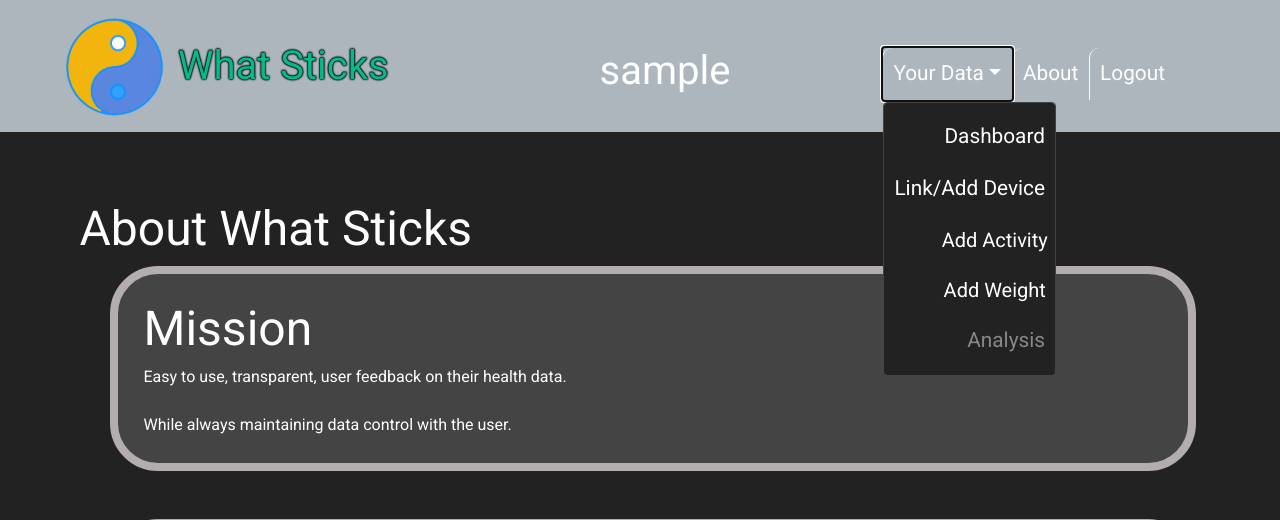
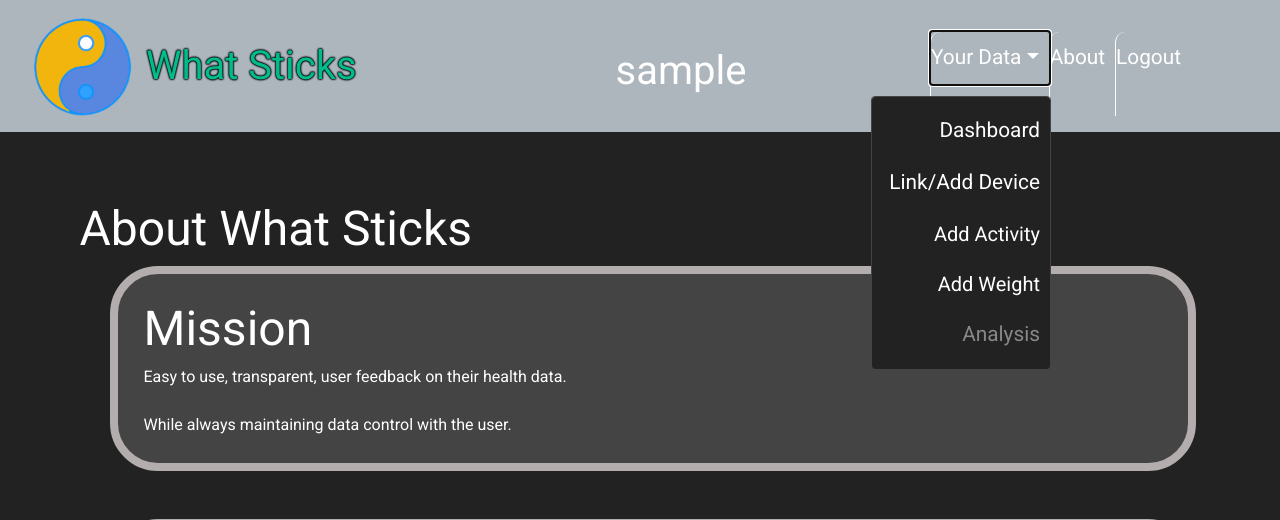
Before and after one commit to costa-rica/whatSticksWebApp03, a Flask app: page /about in a window 1280 px wide, after a click on "Your Data". Shown: the top 520 px of the page. Run offline with Flask 2, Linux system fonts and the light colour scheme; the visitor is signed in with stand-in values (Sample User, id 1); data comes from the database, SQL or seed files in the repository; parts of the project's set-up code (start-up, migrations or seed data) failed here and were passed over; some libraries are stand-ins or nearby versions.

Commit message:
updates to nav, dashboard and analysis pages for responsive pages

```diff
--- a/whatSticksWebApp/main/utilsChartsDash.py
+++ b/whatSticksWebApp/main/utilsChartsDash.py
@@ -97,7 +97,7 @@ def polar_bar_chart_dash():
          height=400,
         #  width=800,
          sizing_mode='stretch_width',
-         toolbar_location=None,
+         toolbar_location=None, tools="",
         y_range=(0,chart_max_height),
         # sizing_mode = 'stretch_both', tools = 'pan', id = "blue_fig"
         )
--- a/whatSticksWebApp/static/main.scss
+++ b/whatSticksWebApp/static/main.scss
@@ -68,12 +45,12 @@ body {
     nav{
         position: fixed;
         z-index: 999;
-        width: 25%;
+        width: 40%;
         right: 0;
         top: 0;
         background: #20272E;
         height: 100vh;
-        padding: 1em;
+        margin-left: 0;
         .ul_primary{
             margin-top:5em;
             list-style-type: none;
@@ -83,24 +60,21 @@ body {
                 color: white;
                 text-decoration: none;
                 display: block;
-                padding: .5em;
+                padding: .5em 10px .5em 0;
+                // margin-right:10px;
                 font-size: 1.3em;
                 text-align: right;
-                &:hover {
-                    font-weight: bold;
+                &:hover {font-weight: bold;}
             }
+            .grey_background{color: $gray-600;}
+            .dropdown-menu{
+                margin:0 0 0 -20%;
             }
-            .grey_background{
-                color: $gray-600;
-            }
-
         }
         .button_link{
             background: $gray-900;
-            // opacity: 0;
             border: none;
-            // padding: 0!important;
-            padding: 10px 0 10px 50px;
+            padding: 10px 10px 10px 50px;
             width:100%;
             /*optional*/
             // font-family: arial, sans-serif;
@@ -109,21 +83,19 @@ body {
             text-decoration: none;
             cursor: pointer;
             float:inline-end;
-            // margin-right:10px;
             font-size:20px;
+            text-align: right;
         }
         .button_link:hover{
             background: $blue;
         }
-
+        // .wsh_items_alignment{float:right}
     }
     .mobile-menu-exit{
         float: right;
         margin: .5em;
         cursor: pointer;
-
     }
-
 }
 
 .wider_input_login{
@@ -455,18 +422,48 @@ section.About {
 }
 .sectionWriting {padding:1em; /*background-color:rgb(180, 180, 0)*/}
 
-//Fro screen wider than 450
-@media only screen and (min-width: 570){
+//Fro screen wider than 570px
+@media only screen and (min-width: 570px){
     /*NavBar*/
     .custom_container{
-        // display: flex;
-        // width:90%;
-        // margin:0 0 0 2.5%;
-
         .custom_link{
-            text-decoration: none;
+            img, span {
                 display: inline-block;
-            white-space: nowrap;
+                vertical-align: middle;
+                }
+            span {
+                // background-color: red;
+                font-size:30pt;
+                padding-left: 10px;
+                text-shadow: 0 0 2px black, 0 0 2px black, 0 0 2px black, 0 0 2px black;
+            }
+        }
+        nav{
+            width: 35%;
+            .li_primary{
+                .dropdown-menu{
+                    margin:0 0 0 -5%;
+                }
+            }
+        }
+    }
+}
+//For Screen wider than 768
+@include media-breakpoint-up(md) {
+    section.dashboard {
+        .timeline_records_div{
+            height: 620px;
+        }
+    }
+    section.for_scientists {
+        .timeline_records_div{
+            height: 620px;
+        }
+    }
+    .navbar .custom_container{
+        display: grid;
+        grid-template-columns: 250px auto 350px;
+        .custom_link{
             img, span {
                 display: inline-block;
                 vertical-align: middle;
@@ -476,127 +473,16 @@ section.About {
                 padding-left: 10px;
                 text-shadow: 0 0 2px black, 0 0 2px black, 0 0 2px black, 0 0 2px black;
             }
-            .custom_logo_nav{
-            width:100px;
-            }
-        }
-
-
-        // .navBarLocation{
-        //     float: right;
-        // }
-        .middle_nav_div{
-            display: table;
-            margin: auto;
-
-            h2{
-                margin:0 0 -10px 0;
-            }
-            small{
-                margin:0;
-            }
-        }
-        // nav {display: none;}
-        .mobile-menu{
-            position: absolute;
-            cursor: pointer;
-            right:55px;
-            top: 30px;
-            height: 30%;
-        }
-        nav.menu-btn{display:block;}
-        nav{
-            position: fixed;
-            z-index: 999;
-            width: 25%;
-            right: 0;
-            top: 0;
-            background: #20272E;
-            height: 100vh;
-            padding: 1em;
-            .ul_primary{
-                margin-top:5em;
-                list-style-type: none;
-            }
-            .li_primary{
-                a{
-                    color: white;
-                    text-decoration: none;
-                    display: block;
-                    padding: .5em;
-                    font-size: 1.3em;
-                    text-align: right;
-                    &:hover {
-                        font-weight: bold;
-                    }
-                }
-                .grey_background{
-                    color: $gray-600;
-                }
-
-            }
-            .button_link{
-                background: $gray-900;
-                // opacity: 0;
-                border: none;
-                // padding: 0!important;
-                padding: 10px 0 10px 50px;
-                width:100%;
-                /*optional*/
-                // font-family: arial, sans-serif;
-                /*input has OS specific font-family*/
-                color: $white;
-                text-decoration: none;
-                cursor: pointer;
-                float:inline-end;
-                // margin-right:10px;
-                font-size:20px;
-            }
-            .button_link:hover{
-                background: $blue;
-            }
-
-        }
-        .mobile-menu-exit{
-            float: right;
-            margin: .5em;
-            cursor: pointer;
-
-        }
-
-    }
-}
-//For Screen wider than 768
-@include media-breakpoint-up(md) {
-
-
-    .navbar .custom_container{
-        display: grid;
-        grid-template-columns: 250px auto 350px;
-        width:90%;
-        margin:0 0 0 5%;
-        // padding: 0 5% 0 0;
-        // .text_center{
-        // .nowrap_container{
-        //     overflow: auto;
-        //     white-space: nowrap;
-        .custom_link{
-            text-decoration: none;
-            display: inline-block;
-            white-space: nowrap;
-            img, span {
-                display: inline-block;
-                vertical-align: middle;
-                }
-            span {
-                font-size:30pt;
-                padding-left: 10px;
-                text-shadow: 0 0 2px black, 0 0 2px black, 0 0 2px black, 0 0 2px black;
-            }
-            .custom_logo_nav{width:100px;}
-            // .company_name{padding-left:150px;}
         }
         .middle_nav_div{padding-left:150px}
+        nav{
+            width: 30%;
+            // .li_primary{
+            //     .dropdown-menu{
+            //         margin:0 0 0 30%;
+            //     }
+            // }
+        }
     }
 }
 
@@ -604,50 +490,16 @@ section.About {
 @media only screen and (min-width: 1080px) {
     section.dashboard {
         .container_dash{
-            padding: 200px 10px 100px 100px;
+            padding: 0 10px 0 100px;
         }
-
     }
 
     .navbar .custom_container{
-        display: grid;
-        grid-template-columns: 250px auto 350px;
-        width:90%;
-        margin:0 0 0 5%;
-        // padding: 0 5% 0 0;
-        // .text_center{
-        // .nowrap_container{
-        //     overflow: auto;
-        //     white-space: nowrap;
-            .custom_link{
-                text-decoration: none;
-                display: inline-block;
-                white-space: nowrap;
-                img, span {
-                    display: inline-block;
-                    vertical-align: middle;
-                    }
-                    span {
-                        font-size:30pt;
-                        padding-left: 10px;
-                        text-shadow: 0 0 2px black, 0 0 2px black, 0 0 2px black, 0 0 2px black;
-                    }
-                    .custom_logo_nav{
-                    width:100px;
-                }
-            }
         .middle_nav_div{
-            // display:grid;
-            // justify-items: right;
-            // grid-row-gap: 0px;
-            // background-color: red;
             display: table;
             margin: auto;
             h2{
                 margin:0 0 -10px 0;
-            }
-            small{
-                margin:0;
             }
         }
     }
@@ -655,14 +507,19 @@ section.About {
     .mobile-menu, .mobile-menu-exit {
         display: none;
     }
-    .custom_container nav {
+    .custom_container {
         display: flex;
         justify-content: space-between;
         background: none;
         position: unset;
         height: auto;
         width: 100%;
-
+        nav {
+            display: flex;
+            justify-content: space-between;
+            background: none;
+            position: unset;
+            height: auto;
             .ul_primary {
                 display: flex;
                 margin:0;
@@ -671,25 +528,23 @@ section.About {
             a {
                 color: black;
                 font-size: 1em;
-            // padding: .1em 1em;
-            // padding: 0 2em 0 0;
             }
             .li_primary {
                 border-left:1px solid ;
                 margin: 0; padding: 0;
                 border-top-left-radius: 10px;
+                .dropdown-menu{
+                    margin-left:-60px;
+                    margin-top:-20px;
+                    width:180px;
+                    .button_link{
+                        padding: 10px 10px 10px 0;
+                    }
+                }
             }
             .li_primary.current a {
                 font-weight: bold;
             }
-        .gray_font {
-            color: $gray-800;
-        }
-        .dark_bg{
-            background-color:$gray-600;
-            // margin: .9em;
-            // border-radius: .05em;
-            border-top-left-radius: 10px;
         }
     }
 
@@ -725,7 +580,9 @@ section.About {
 @include media-breakpoint-up(xxl) {
     /*Dashboard*/
     section.dashboard {
-
+        .container_dash{
+            padding: 0 100px 0 100px;
+        }
         .accordion{padding:0;margin:0;}
         .accordionBackgroundDash{
             display: flex;
--- a/whatSticksWebApp/templates/layout.html
+++ b/whatSticksWebApp/templates/layout.html
@@ -8,7 +8,6 @@
     <link rel="stylesheet" href="{{ url_for('static', filename='main.css') }}">
     <!-- Bootstrap5 css -->
     <link rel="stylesheet" type="text/css" href="../static/bootstrap/css/dataTables.bootstrap5.min.css">
-    <!-- <link rel="stylesheet" type="text/css" href="../static/bootstrap/table_version20211220/dataTables.bootstrap4.min.css"> -->
 
     <!--Modal scripts (nav drpdown)-->
     <script src="../static/bootstrap/js/bootstrap.min.js"></script>
@@ -18,19 +17,17 @@
     <script src="../static/bootstrap/table_version/dataTables.bootstrap.min.js"></script>
     <script src="../static/bootstrap/js/dataTables.bootstrap5.min.js"></script>
 
-    <!-- <script src="extensions/resizable/bootstrap-table-resizable.js"></script> -->
-    <!-- Datatable -->
+
+    <!-- Datatable ---- ****KEEP**** commented links for reference-->
     <!-- <link rel="stylesheet" type="text/css" href="https://cdn.datatables.net/1.10.20/css/jquery.dataTables.min.css"> -->
     <link rel="stylesheet" type="text/css" href="../static/bootstrap/css/jquery.dataTables.min.css">
     <!-- <link rel="stylesheet" type="text/css" href="https://cdn.datatables.net/responsive/2.2.3/css/responsive.dataTables.min.css"> -->
     <link rel="stylesheet" type="text/css" href="../static/bootstrap/css/responsive.dataTables.min.css">
-<!-- <script src="https://cdnjs.cloudflare.com/ajax/libs/moment.js/2.11.2/moment.min.js"></script> -->
     <!-- <script type = "text/javascript"  src="https://cdn.datatables.net/1.10.20/js/jquery.dataTables.min.js"></script> -->
     <script type = "text/javascript" src="../static/bootstrap/js/jquery.dataTables.min.js"></script>
     <!-- <script type = "text/javascript"  src="https://cdn.datatables.net/responsive/2.2.3/js/dataTables.responsive.min.js"></script> -->
     <script type = "text/javascript" src="../static/bootstrap/js/dataTables.responsive.min.js"></script>
 
-<!-- <script type = "text/javascript"  src="https://cdn.datatables.net/plug-ins/1.10.15/dataRender/datetime.js"></script> -->
 
 
 
@@ -74,7 +71,7 @@
                 {% endif %}
             </div>
 
-
+            <!-- Hamburger bars -->
             <img class="mobile-menu" id="mobile-cta" src="../static/images/menu.svg" alt="Open Navigation">
 
             <nav>
@@ -86,7 +83,7 @@
                         <a href="#" class="nav-link dropdown-toggle" id="navbarDropdown"role="button"
                             data-bs-toggle="dropdown"aria-expanded="false">Your Data</a>
 
-                            <div class="dropdown-menu" aria-labelledby="navbarDropdown">
+                            <div class="dropdown-menu wsh_items_alignment" aria-labelledby="navbarDropdown">
                                 <a class="dropdown-item" href="{{ url_for('main.dashboard') }}">Dashboard</a>
                                 <a class="dropdown-item" href="{{ url_for('main.upload_health_data') }}">Link/Add Device</a>
 
```
Also changed, not shown: other parts of whatSticksWebApp/static/main.scss (+30 -58 lines), whatSticksWebApp/static/main.css, 1 other file. Lines whose indentation alone changed are shown as unchanged.
